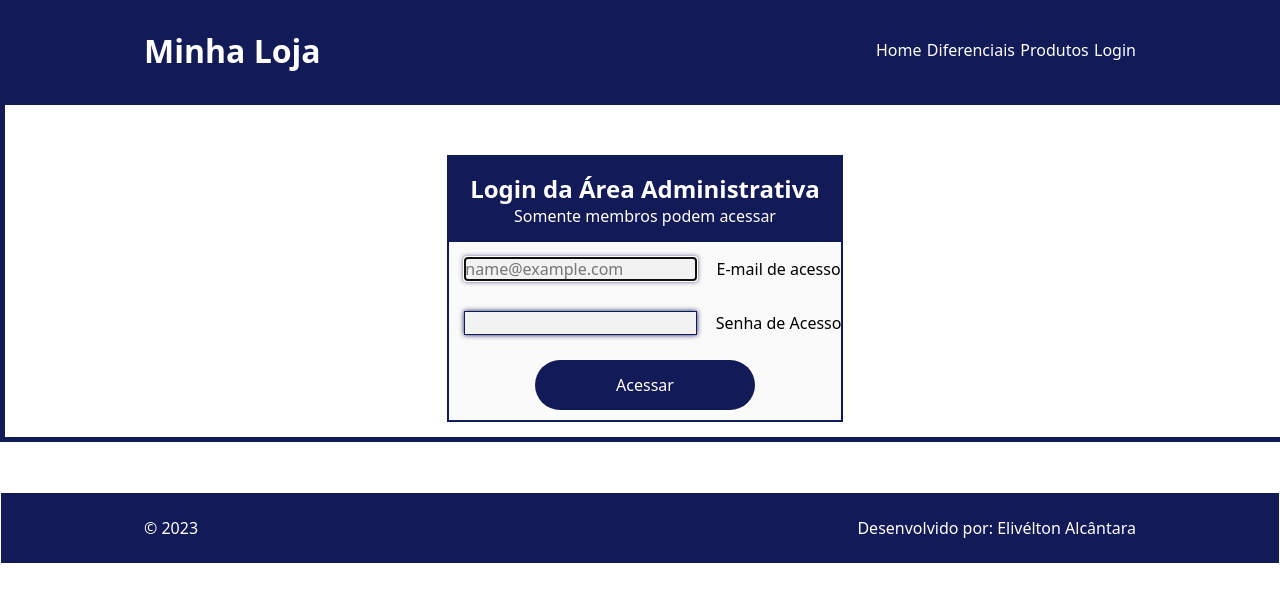
After one commit to eliveltoneves/loja_virtual, a FastAPI app: template templates/login.html in a window 1280 px wide. The commit adds this page. Shown: the top 602 px of the page. Run offline with FastAPI, Linux system fonts and the light colour scheme; the template is opened without the code that fills it, so the values that code supplies are empty.

Commit message:
Criando templates e arquivos estaticos

```diff
--- a/main.py
+++ b/main.py
@@ -0,0 +1,51 @@
+from fastapi import FastAPI
+from fastapi.templating import Jinja2Templates
+from fastapi.staticfiles import StaticFiles
+from fastapi.requests import Request
+
+
+
+
+app = FastAPI(docs_url=None, redoc_url=None)
+templates = Jinja2Templates(directory='templates')
+app.mount("/static", StaticFiles(directory="static"), name="static")
+app.mount('/media', StaticFiles(directory='media'), name='media')
+
+
+@app.get('/')
+async def index(request: Request):
+    context = {
+        "request": request
+    }
+
+    return templates.TemplateResponse('index.html', context=context)
+
+@app.get('/diferenciais')
+async def diferenciais(request: Request):
+    context = {
+        "request": request
+    }
+
+    return templates.TemplateResponse('diferenciais.html', context=context)
+
+@app.get('/produtos')
+async def produtos(request: Request):
+    context = {
+        "request": request
+    }
+
+    return templates.TemplateResponse('produtos.html', context=context)
+
+@app.get('/login')
+async def login(request: Request):
+    context = {
+        "request": request
+    }
+
+    return templates.TemplateResponse('login.html', context=context)
+
+
+if __name__ == '__main__':
+    import uvicorn
+
+    uvicorn.run(app="main:app", host="0.0.0.0", port=8000, log_level="info", reload=True)
--- a/templates/static/css/styles.css
+++ b/static/css/styles.css
@@ -186,6 +188,76 @@ header .menu{
     margin-top: 20px;
 }
 
+#login{
+    flex-direction: column;
+    max-width: 100%;
+    padding-top: 50px;
+    align-items: center;
+    justify-content: center;
+    border: 5px solid #121a57;
+    margin-bottom: 50px;
+
+}
+
+#cb-login h2 p{
+    flex-direction: column;
+    align-items: center;
+    justify-content: center;
+}
+
+.formulario{
+    background-color: #fafafa;
+    flex-direction: column;
+    align-items: center;
+    justify-content: center;
+    margin-bottom: 15px;
+    border: 2px solid #121a57;
+
+}
+
+
+.item-formulario{
+    display: flex;
+    color: #fff;
+    background-color: #121a57;
+    padding: 15px;
+    flex-direction: column;
+    align-items: center;
+    justify-content: center;
+}
+
+form{
+    flex-direction: column;
+    display: flex;
+    align-items: center;
+}
+
+input{
+    background-color: #f2f2f2;
+    color: #333;
+    border: 1px solid #ccc;
+    border-color: #121a57;
+    box-shadow: 0 0 5px #121a57;
+    font-size: 16px;
+    margin: 15px;
+
+}
+
+.btn-login{
+    background-color: #121a57;
+    color: #fff;
+    text-align: center;
+    border-radius: 30px;
+    width: 220px;
+    display: flex;
+    justify-content: center;
+    text-decoration: none;
+    height: 50px;
+    line-height: 50px;
+    margin-top: 10px;
+    margin-bottom: 10px;
+}
+
 
 
 footer{
@@ -193,6 +265,7 @@ footer{
     height: 70px;
     align-items: center;
     display: flex;
+    border: 1px solid #fff;
 }
 
 footer .footer{
--- /dev/null
+++ b/templates/_base.html
@@ -0,0 +1,32 @@
+<!DOCTYPE html>
+<html lang="pt-br">
+<head>
+    <meta charset="UTF-8">
+    <meta name="viewport" content="width=device-width, initial-scale=1.0">
+    <title>Minha Loja</title>
+    <link href="{{ url_for('static', path='css/styles.css') }}" rel="stylesheet" />
+</head>
+<body>
+    <!-- Cabeçario -->
+    <header>
+        <div class="flex-container menu">
+        <div><h1>Minha Loja</h1></div>
+            <ul class="list-itens">
+                <li><a href="/">Home</a></li>
+                <li><a href="/diferenciais">Diferenciais</a></li>
+                <li><a href="/produtos">Produtos</a></li>
+                <li><a href="/login">Login</a></li>
+            </ul>
+        </div>
+    </header>
+    {% block container %}
+    {% endblock %}
+    <!-- Rodapé -->
+    <footer >
+        <div class="flex-container footer" >
+            <p>&copy; 2023 </p>
+            <p>Desenvolvido por: Elivélton Alcântara</p>
+        </div>
+    </footer>
+</body>
+</html>
--- /dev/null
+++ b/templates/login.html
@@ -0,0 +1,28 @@
+{% extends '_base.html' %}
+{% block container %}
+
+<div class="flex-container"  id="login">
+    <div class="formulario">
+        <div class="item-formulario" id="cb-login">
+            <h2>Login da Área Administrativa</h2>
+            <p>Somente membros podem acessar</p>
+        </div>
+        <div>
+            <form>
+                <div>
+                    <input type="email" name="email" placeholder="name@example.com" required autofocus />
+                    <label for="email">E-mail de acesso</label>
+                </div>
+
+                <div>
+                    <input type="password" name="senha" required />
+                    <label for="phone">Senha de  Acesso</label>
+                </div>
+
+                <div class="btn-login" type="submit">Acessar</button></div>
+            </form>
+        </div>
+    </div>
+</div>
+
+{% endblock %}
```
Also changed, not shown: other parts of static/css/styles.css (+18 -25 lines), templates/diferenciais.html (added, +31 -0 lines), templates/index.html (+3 -82 lines), templates/produtos.html (added, +28 -0 lines), static/images/banner.png (renamed from templates/static/images/banner.png), static/images/icon-1.png (renamed from templates/static/images/icon-1.png), static/images/icon-2.png (renamed from templates/static/images/icon-2.png), static/images/icon-3.png (renamed from templates/static/images/icon-3.png), static/images/memoria.png (renamed from templates/static/images/memoria.png), static/images/placa_de_video.png (renamed from templates/static/images/placa_de_video.png), static/images/walter_cooler.png (renamed from templates/static/images/walter_cooler.png).
